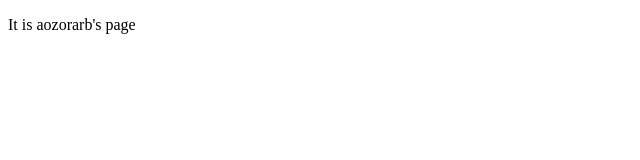
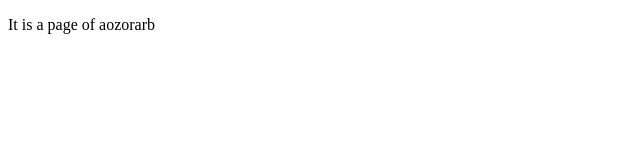
Before and after one commit to aozorarb/aozorarb.github.io, a plain HTML site: page index.html in a window 1280 px wide. Shown: the full height of the page, 0-640 px from the left. Drawn offline with Linux system fonts and the light colour scheme.

Commit message:
change html message

```diff
--- a/index.html
+++ b/index.html
@@ -1,10 +1,10 @@
 <!DOCTYPE html>
 <html lang = "ja">
 <head>
-	<title>aozora\'s page</title>
+	<title>A page of aozorarb</title>
 	<link rel = "index.css">
 </head>
 <body>
-	<p>It is aozorarb's page</p>
+	<p>It is a page of aozorarb</p>
 </body>
 </html>
```
